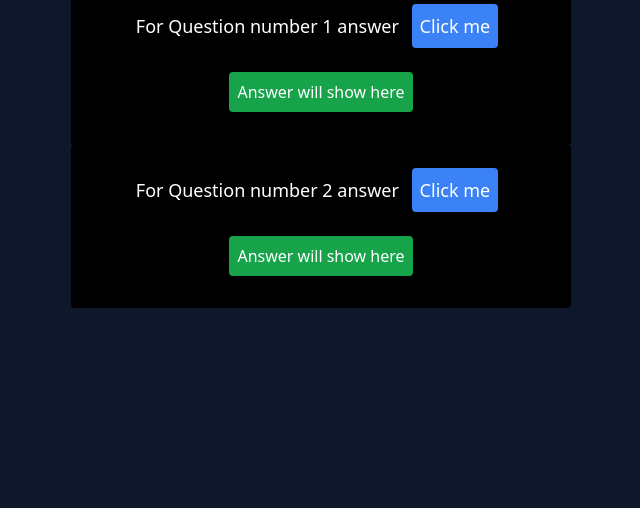
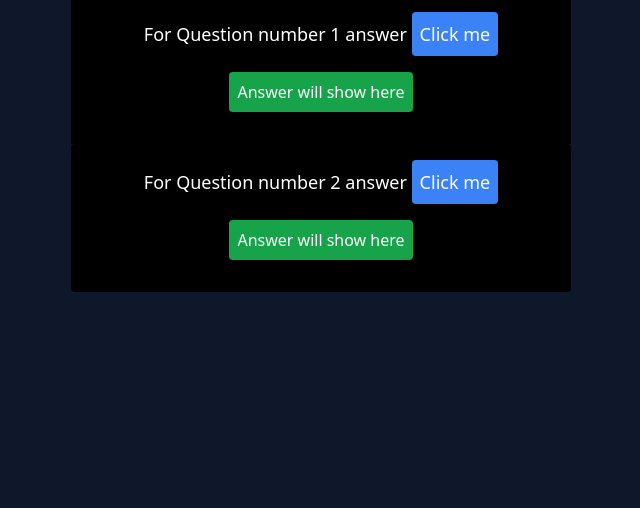
Before and after one commit to Sharjeelcode/IEC-Week6-JS-Q1-Q2, a plain HTML site: page index.html in a window 1280 px wide. Shown: the part 292-800 px from the top of the page, without its empty margins (319-959 px from the left). Drawn offline with Linux system fonts and the light colour scheme.

Commit message:
button marging removed

```diff
--- a/index.html
+++ b/index.html
@@ -4,20 +4,21 @@
 <head>
     <meta charset="UTF-8">
     <meta name="viewport" content="width=device-width, initial-scale=1.0">
-    <title>JS </title>
+    <title>JS</title>
+    <link rel="icon" href="assts/js.jpg">
     <link rel="stylesheet" href="./src/style.css">
 </head>
 
 <body>
-    <div class="md:flex justify-center items-center w-full h-[100vh] bg-slate-900">
+    <div class="flex justify-center md:flex md:justify-center items-center w-full h-[100vh] bg-slate-900">
         <div class="w-full flex flex-col items-center rounded md:w-[500px]  ">
             <h1 class="text-white text-center text-4xl p-4 rounded w-full bg-red-500">Week 5 Assigment </h1>
             <div class="flex flex-col w-full p-4 bg-black text-white items-center">
-                <h3 class="text-lg">For Question number 1 answer  <button class="bg-blue-500 rounded m-2 p-2" onclick="evenOdd()">Click me</button> </h3>
+                <h3 class="text-lg">For Question number 1 answer  <button class="bg-blue-500 rounded md:m-2 p-2" onclick="evenOdd()">Click me</button> </h3>
                 <p id="q1" class=" m-4 rounded  p-2 bg-green-600 ">Answer will show here</p>
             </div>
             <div class="flex flex-col w-full p-4 rounded bg-black text-white items-center">
-                <h3 class="text-lg">For Question number 2 answer <button class="bg-blue-500 rounded m-2 p-2" onclick="calculateResult()"> Click me</button> </h3>
+                <h3 class="text-lg">For Question number 2 answer <button class="bg-blue-500 rounded md:m-2 p-2" onclick="calculateResult()"> Click me</button> </h3>
                 <p id="q2" class=" m-4 rounded p-2 bg-green-600 ">Answer will show here</p>
             </div>
 
```
Also changed, not shown: assts/js.jpg (added).
